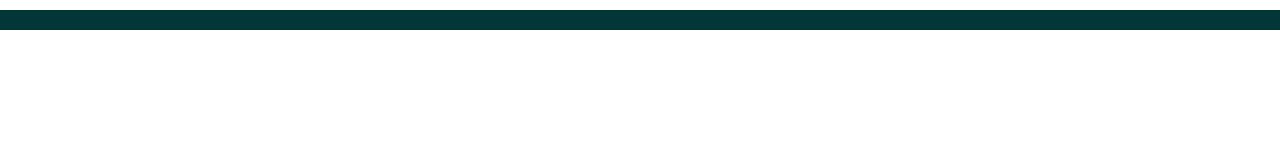
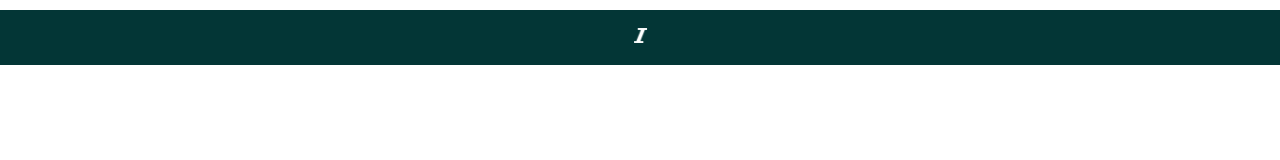
Before and after one commit to kodithuwak/Online-Text-Editor-Tool, a plain HTML site: page index.html in a window 1280 px wide. Drawn offline with Linux system fonts and the light colour scheme.

Commit message:
Adding Feature3-italic

```diff
--- a/index.html
+++ b/index.html
@@ -30,7 +30,7 @@
 <body>
     <div class="ribbon">
 
-
+        <img src="Resources/italic-xxl.png" alt="italic"onclick="formatText('italic')"id="italic-icon">
     </div>
 </body>
 </html>
```
